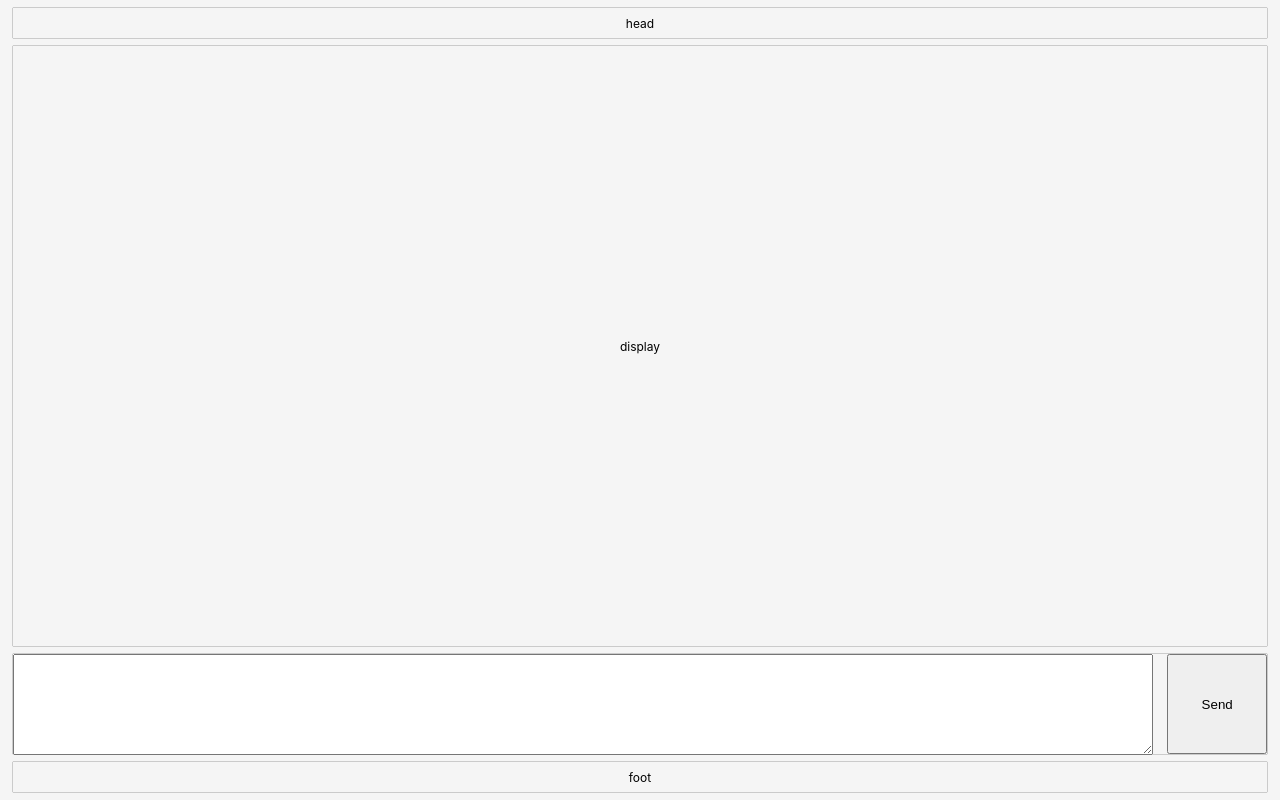
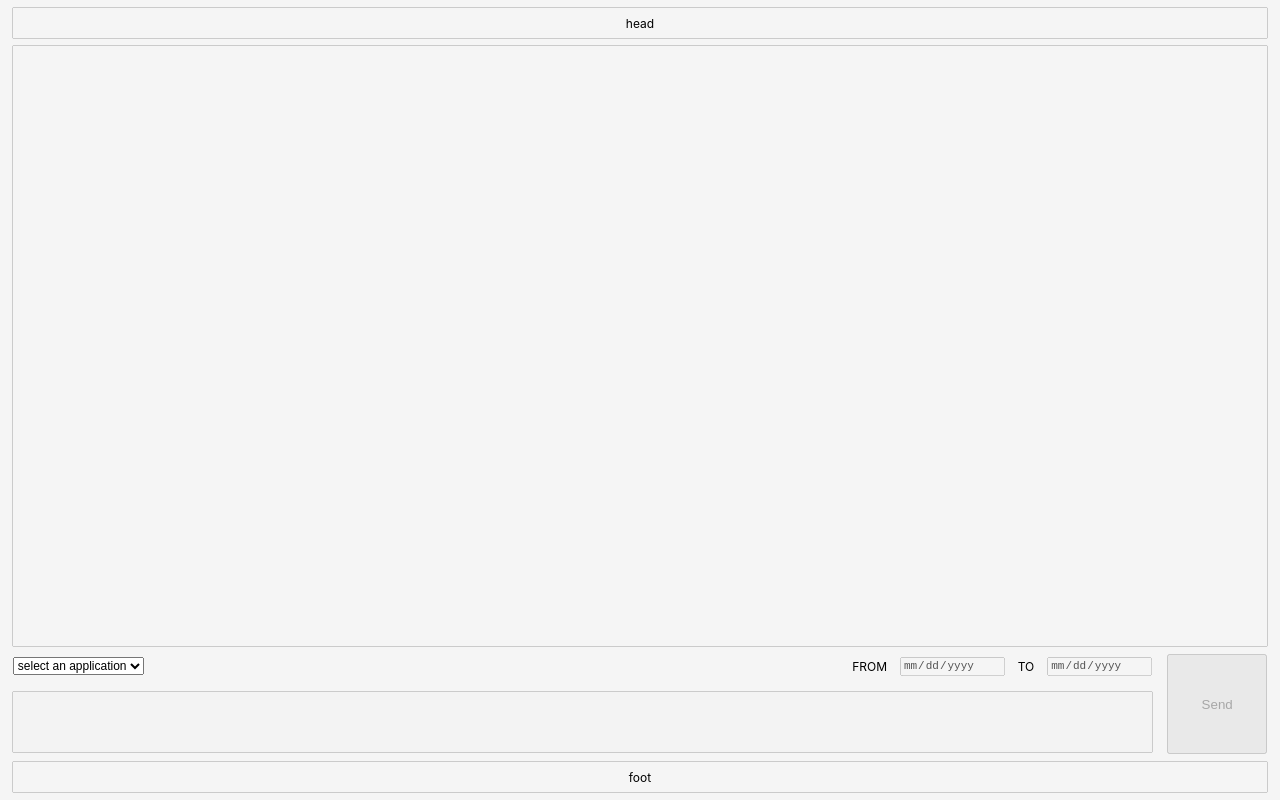
Before and after one commit to Naveen-Jangir-1984/jaj-chatbot, a React (Create React App) app: page / in a window 1280 px wide. Built offline with nearby package versions, Linux system fonts and the light colour scheme.

Commit message:
updated interation with jenkins, jira and azure

```diff
--- a/src/App.tsx
+++ b/src/App.tsx
@@ -1,13 +1,134 @@
+import { useState } from 'react';
+import axios from 'axios';
 import './app.css';
 
 function App() {
+  type ConverstaionType = { message: string }
+
+  const applications = ["jenkins", "jira", "azure"]
+
+  // const [jenkins, setJenkins] = useState({
+  //   job: "",
+  //   jobs: [],
+  //   build: [],
+  //   builds: []
+  // })
+
+  // const [jira, setJira] = useState({
+  //   issue: {
+  //     summary: "",
+  //     description: ""
+  //   },
+  // })
+
+  const [application, setApplication] = useState('')
+  const localServer = `http://localhost:8000`;
+  const [conversation, setConversation] = useState<ConverstaionType[]>([])
+  const [text, setText] = useState('')
+
+  // const trigger = async (job: string) => {
+  //   await axios.post(`${localServer}/triggerjob`, { jobname: job, })
+  //     .then((res) => console.log(res.data.msg));
+  // }
+
+  // const getJobs = async () => {
+  //   await axios.get(`${localServer}/getjobs`)
+  //     .then((res) => setJenkins({ ...jenkins, jobs: res.data.jobs }))
+  // }
+
+  // const getBuilds = async (jobname: string) => {
+  //   await axios.post(`${localServer}/getbuilds`, { jobname: jobname, })
+  //     .then((res) => { setJenkins({ ...jenkins, builds: res.data.builds }) })
+  // }
+
+  const createIssueInJira = async () => {
+    const issue = {
+      fields: {
+        project: {
+          key: "TEST"
+        },
+        summary: "login",
+        description: "login with valid credentials",
+        issuetype: {
+          name: 'Story',
+        },
+      },
+    };
+
+    await axios.post(
+      `${localServer}/createJiraIssue`, { issue: issue })
+      .then(res => console.log(res.data));
+  }
+
+  const createIssueInAzure = async () => {
+    const issue = [
+      {
+        op: 'add',
+        path: '/fields/System.Title',
+        value: "Login",
+      },
+      {
+        op: 'add',
+        path: '/fields/System.Description',
+        value: "Login with valid creds",
+      },
+      {
+        op: 'add',
+        path: '/fields/System.WorkItemType',
+        value: 'Issue',
+      },
+    ];
+
+    await axios.post(
+      `${localServer}/createAzureIssue`, { issue: issue })
+      .then(res => console.log(res.data));
+  }
+
   return (
     <div className="app">
       <div className="head">head</div>
-      <div className="display">display</div>
+      <div className="display">{conversation.map((c, i) => <div key={i}>{c.message}</div>)}</div>
       <div className="input">
-        <textarea></textarea>
-        <button>Send</button>
+        <div className="user-input">
+          <div className="applications">
+            <select value={application} onChange={(e) => {
+              const option = e.target.value
+              setApplication(option)
+              option.length && setConversation([...conversation, {
+                message: `what activity you wish to perform in ${option.toUpperCase()} ?`
+              }])
+              switch (option) {
+                default:
+                  break;
+              }
+            }}>
+              <option value="">select an application</option>
+              {applications.map((app, i) =>
+                <option key={i} value={app}>{app}</option>
+              )}
+            </select>
+            <div className="dates">
+              <label>FROM</label>
+              <input type="date" disabled={application.length ? false : true} />
+              <label>TO</label>
+              <input type="date" disabled={application.length ? false : true} />
+            </div>
+          </div>
+          <input
+            type="text"
+            value={text}
+            onChange={(e) => setText(e.target.value)}
+            disabled={application.length ? false : true}
+          />
+        </div>
+        <button
+          onClick={() => {
+            text.length && setConversation([...conversation, { message: text }])
+            text.length && setText("")
+            createIssueInAzure()
+          }}
+          disabled={application.length ? false : true}
+        >Send</button>
       </div>
       <div className="foot">foot</div>
     </div>
--- a/src/app.css
+++ b/src/app.css
@@ -24,6 +24,7 @@
   width: 98%;
   height: calc(100% - 200px);
   display: flex;
+  flex-direction: column;
   justify-content: center;
   align-items: center;
   box-shadow: 0 0 1px 0 black;
@@ -36,16 +37,54 @@
   display: flex;
   justify-content: space-between;
   align-items: center;
-  box-shadow: 0 0 1px 0 black;
+  /* box-shadow: 0 0 1px 0 black; */
   box-sizing: border-box;
 }
 
-.input textarea {
-  width: calc(100% - 120px);
+.user-input {
+  width: calc(100% - 115px);
   height: 95%;
+  display: flex;
+  flex-direction: column;
+  justify-content: space-between;
+  align-items: center;
+  box-sizing: border-box;
+}
+
+.applications {
+  width: 100%;
+  display: flex;
+  justify-content: space-between;
+  align-items: center;
+}
+
+.dates {
+  width: 300px;
+  display: flex;
+  justify-content: space-between;
+  align-items: center;
+}
+
+input[type=date] {
+  width: 100px;
+  font-size: 11px;
+}
+
+input[type=text] {
+  padding: 0 10px;
+  width: 100%;
+  height: 60px;
+  border: none;
+  box-shadow: 0 0 1px 0 black;
+  box-sizing: border-box;
+  font-size: 12px;
 }
 
 .input button {
   width: 100px;
   height: 100%;
 }
+
+select {
+  font-size: 12px;
+}
```
Also changed, not shown: package.json (+7 -0 lines), src/server/server.js (added, +133 -0 lines), 2 other files (tests, documents, lock files or other folders).
